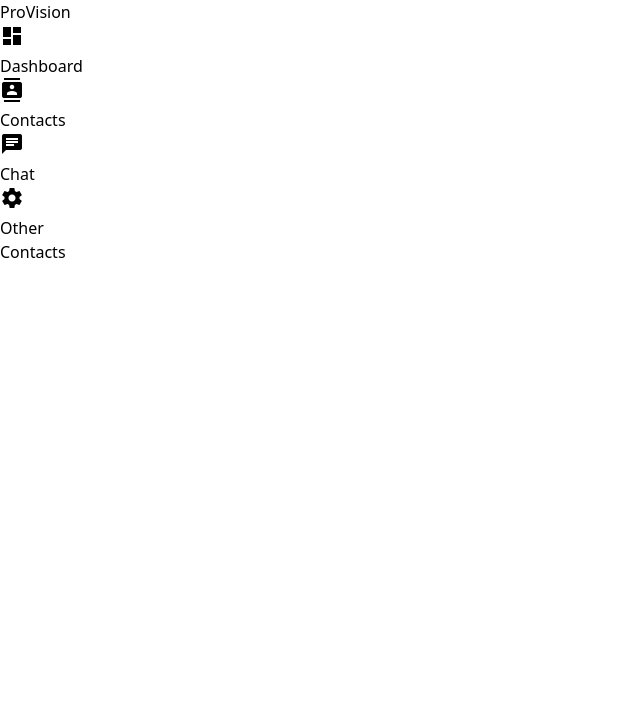
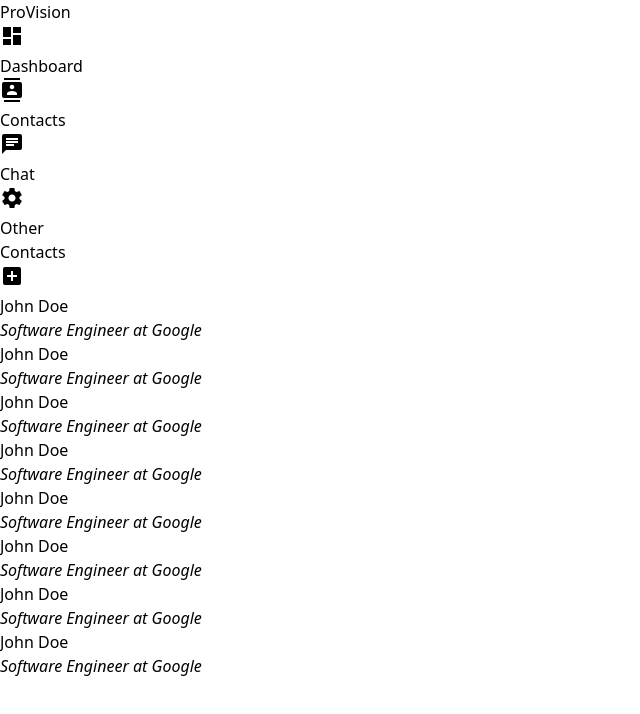
Before and after one commit to mayank-raj1/GDSC_Hacks, a React (Vite) app in the folder Frontend/: page /contacts/1 in a window 1280 px wide. Shown: the top 714 px of the page, without its empty margins (0-640 px from the left). Built offline with nearby package versions, Linux system fonts and the light colour scheme.

Commit message:
contacts root page basic styling

```diff
--- a/Frontend/src/components/contacts/ContactsPage.jsx
+++ b/Frontend/src/components/contacts/ContactsPage.jsx
@@ -1,19 +1,7 @@
 
 function ContactsPage() {
 
-  const data = [
-    {
-      name: "John Doe",
-      title: "Software Engineer",
-      company: "Google",
-      goal: "Get a referral",
-    },
-    {
-      name: "John Doe",
-      title: "Software Engineer",
-      company: "Google",
-      goal: "Get a referral",
-    },
+  let data = [
     {
       name: "John Doe",
       title: "Software Engineer",
@@ -21,15 +9,38 @@ function ContactsPage() {
       goal: "Get a referral",
     },
   ]
+  for (let i = 0; i < 3; i++){
+    data = data.concat(data)
+  }
 
   return (
-    <div className="bg-red-100 w-full">
-      <header className="flex items-center justify-center my-6">
-        <h2 className="text-5xl">Contacts</h2>
-      </header>
+    <div className="bg-white w-96">
 
       <main className="border border-black-900">
-
+        <div className="flex justify-between items-center mx-4">
+          <h2 className="text-4xl py-4">Contacts</h2>
+          <button>
+            <i className="material-icons text-5xl pt-1">
+              add_box
+            </i>
+          </button>
+        </div>
+        <div className="">
+          {
+            data.map((contact, i) => {
+              return (
+                <div key={i} className="border bg-white p-4">
+                  <h4 className="text-xl">{contact.name}</h4>
+                  <div>
+                    <p className="text-gray-500">
+                      <em>{contact.title + " at " + contact.company}</em>
+                    </p>
+                  </div>
+                </div>
+              );
+            })
+          }
+        </div>
 
       </main>
 
--- a/Frontend/src/components/dashboard/NavBar.jsx
+++ b/Frontend/src/components/dashboard/NavBar.jsx
@@ -28,8 +28,8 @@ function NavBar() {
   ]
 
   return (
-    <div className="flex h-screen w-full">
-      <div className="border-r border-slate-300 h-full">
+    <div className="flex min-h-screen max-h-full w-full">
+      <div className="border-r border-slate-300 bg-white h-full">
         <nav>
           <h1 className="text-4xl m-6">ProVision</h1>
           <ul>
```
